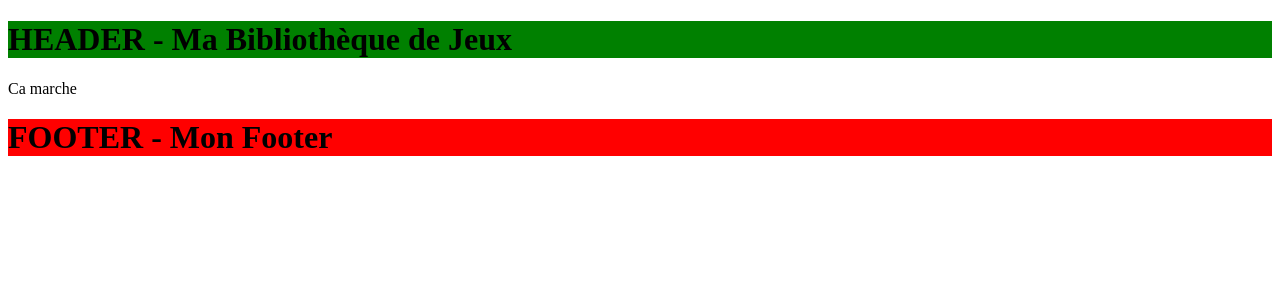
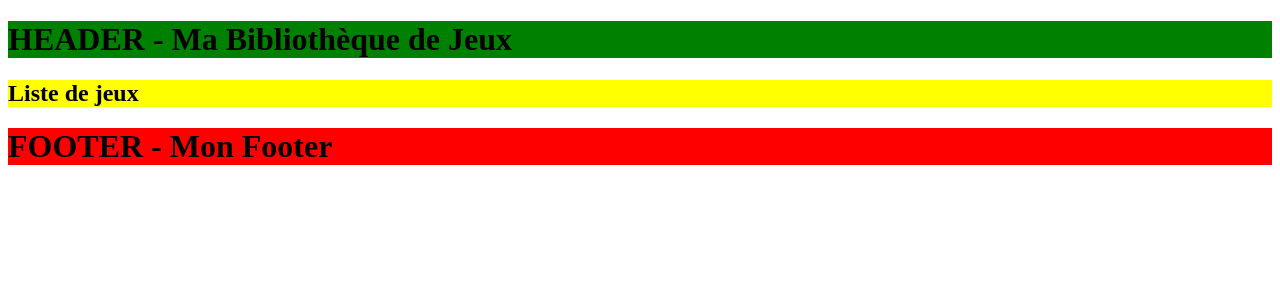
Before and after one commit to CedricB40/angu-test, an Angular app: page / in a window 1280 px wide. Shown: the top 300 px of the page. Built offline with nearby package versions, Linux system fonts and the light colour scheme.

Commit message:
feat(liste-jeux): intégration du composant dans app

```diff
--- a/src/app/app.html
+++ b/src/app/app.html
@@ -1,3 +1,9 @@
 <app-header></app-header>
-<p>Ca marche</p>
+
+
+
+<app-liste-jeux></app-liste-jeux>
+
+
+
 <app-footer></app-footer>
--- a/src/app/app.ts
+++ b/src/app/app.ts
@@ -2,10 +2,11 @@ import { Component, signal } from '@angular/core';
 import { RouterOutlet } from '@angular/router';
 import { Header } from './header/header';
 import { Footer } from './footer/footer';
+import { ListeJeux } from './liste-jeux/liste-jeux';
 
 @Component({
   selector: 'app-root',
-  imports: [RouterOutlet, Header, Footer],
+  imports: [RouterOutlet, Header, ListeJeux , Footer],
   templateUrl: './app.html',
   styleUrl: './app.css'
 })
--- a/src/app/liste-jeux/liste-jeux.css
+++ b/src/app/liste-jeux/liste-jeux.css
@@ -0,0 +1,3 @@
+h2 {
+    background-color: yellow;
+}
--- a/src/app/liste-jeux/liste-jeux.html
+++ b/src/app/liste-jeux/liste-jeux.html
@@ -1 +1 @@
-<p>liste-jeux works!</p>
+<h2>Liste de jeux</h2>
```
